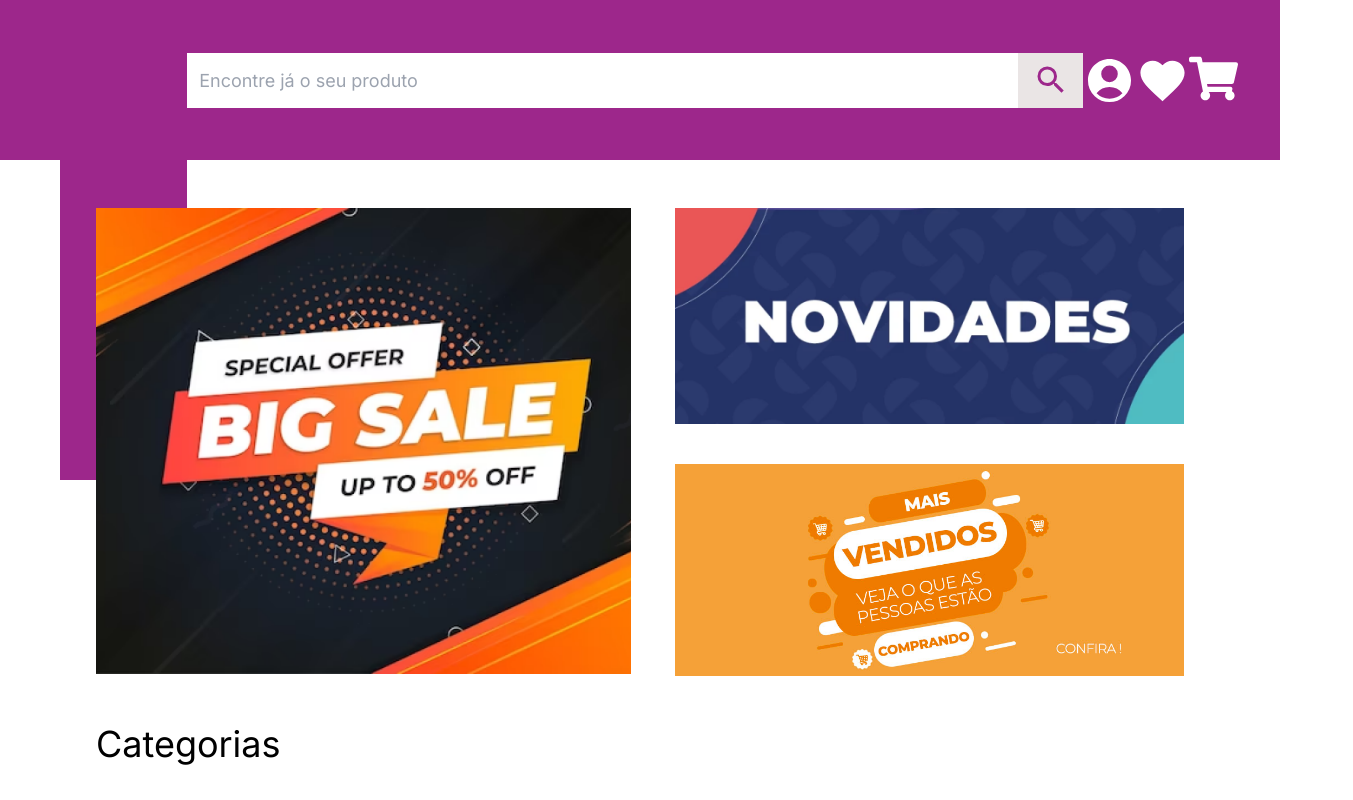
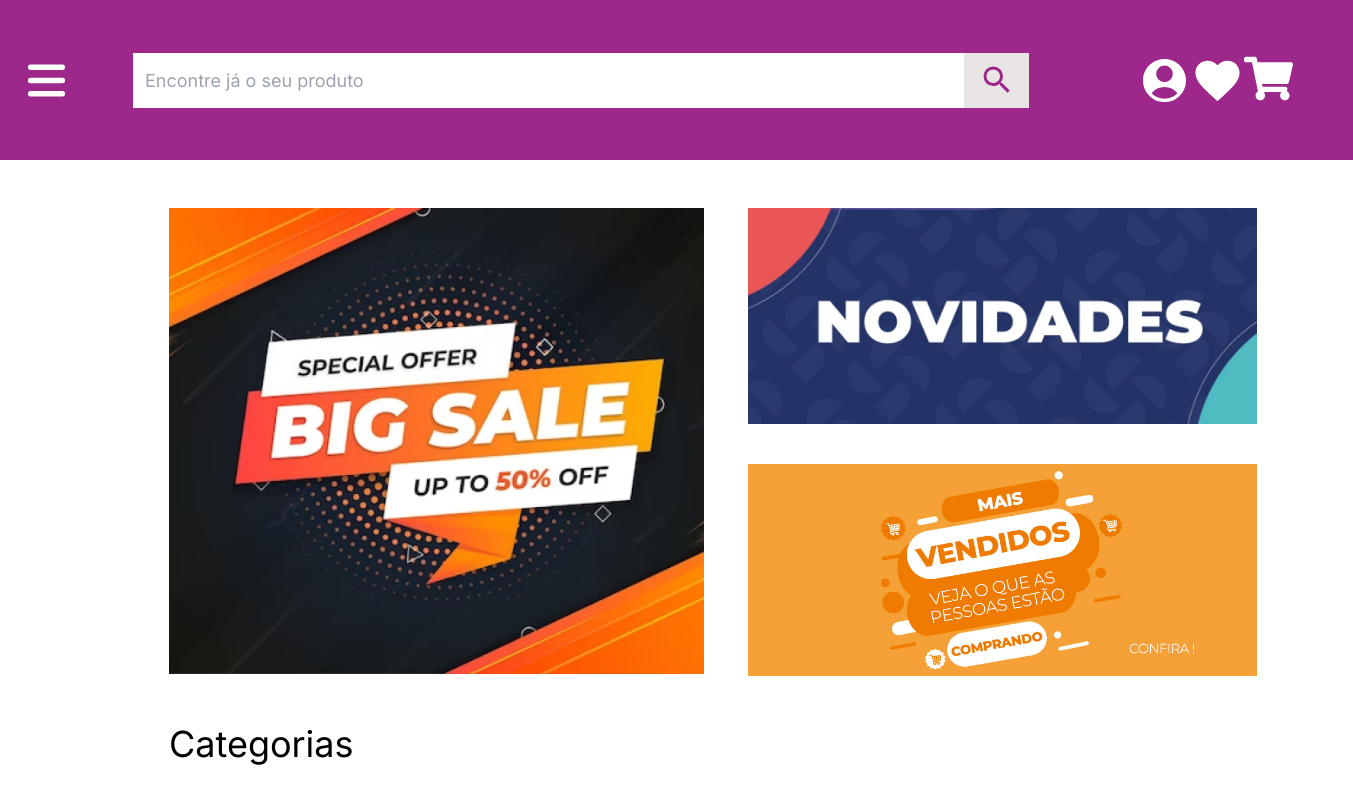
Before and after one commit to Programacao-para-web-2023-01/ceublivre---ui-tchunflay, a Next.js app in the folder ceublivre--ui-tchunflay/: page / in a window 1280 px wide. Shown: the top 800 px of the page, 1353 px wide, since content can reach past the window. Built offline with nearby package versions, Linux system fonts and the light colour scheme.

Commit message:
finished sidebar

```diff
--- a/ceublivre--ui-tchunflay/app/components/sidebar.tsx
+++ b/ceublivre--ui-tchunflay/app/components/sidebar.tsx
@@ -6,25 +6,21 @@ import Link from "next/link";
 export const navData = [
   {
     id: 0,
-    // icon: <HomeIcon/>,
     text: "Home",
     link: "/",
   },
   {
     id: 1,
-    // icon: <TravelExploreIcon/>,
     text: "Explore",
     link: "explore",
   },
   {
     id: 2,
-    // icon: <BarChartIcon/>,
     text: "Statistics",
     link: "statistics",
   },
   {
     id: 3,
-    // icon: <SettingsIcon/>,
     text: "Settings",
     link: "settings",
   },
@@ -34,20 +30,25 @@ export default function Sidebar() {
   const { isActive, toggleActive } = useContext(SidebarContext);
 
   return (
-    <div className="sidebar">
+    <>
+
+      {isActive && (
+        <div className="sidebar">
+          <div className="text-[white] text-lg font-[500] flex flex-col px-6 py-6">
+            {navData.map((item) => {
+              return (
+                <Link href={"/"} key={item.id}>
+                  {item.text}
+                </Link>
+              );
+            })}
+          </div>
+        </div>
+      )}
       <button className="menuBtn" onClick={toggleActive}>
         {<HiMenu size={53} color="white"></HiMenu>}
       </button>
 
-        <div className="text-[white] text-lg font-[500] flex flex-col px-6 py-6">
-        {navData.map((item) => {
-          return (
-            <Link href={"/"} key={item.id}>{item.text}</Link>
-          );
-        })}
-        </div>
-
-
-    </div>
+    </>
   );
 }
--- a/ceublivre--ui-tchunflay/app/globals.css
+++ b/ceublivre--ui-tchunflay/app/globals.css
@@ -8,19 +8,18 @@
   height: 100vh;
   background-color: #9d278b;
   padding-top: 28px;
+  left: 0px;
 }
 
-.sidebarClosed {
-    background-color: transparent;
-    transition: width 0.3s ease-in-out;
-}
 
 .menuBtn {
-    display: flex;
-    flex-direction: row;
-    align-items: center;
-    background-color: transparent;
-    padding-left: 20px;
+  /* width: 250px; */
+  height: 20vh;
+  display: flex;
+  flex-direction: row;
+  align-items: center;
+  background-color: #9d278b;
+  padding-left: 20px;
 }
 
 .header {
--- a/ceublivre--ui-tchunflay/app/layout.tsx
+++ b/ceublivre--ui-tchunflay/app/layout.tsx
@@ -26,9 +26,12 @@ export default function RootLayout({
     <html lang="en">
       <body className={inter.className}>
         <div className="flex flex-row w-[100vw] h-[100vh]">
+        <SidebarProvider>
+        <Sidebar />
+        </SidebarProvider>
           <div className="w-full">
+
             <div className="header">
-          <Sidebar />
               <SearchBar />
               <div className="flex flex-row justify-evenly">
                 <IconLink path={"/"} Icon={HiUserCircle} />
@@ -38,7 +41,7 @@ export default function RootLayout({
             </div>
 
 
-          <SidebarProvider>{children}</SidebarProvider>
+          {children}
 
 
           <Footer />
```
